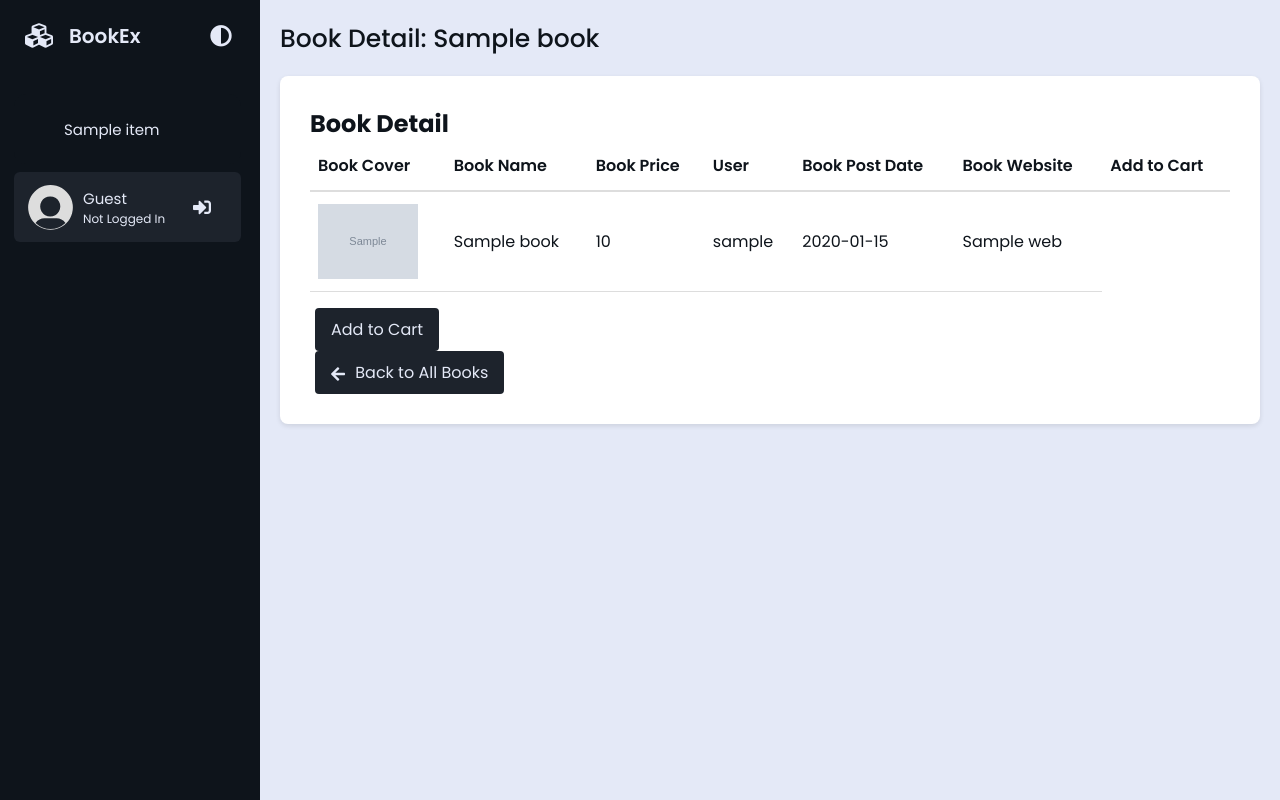
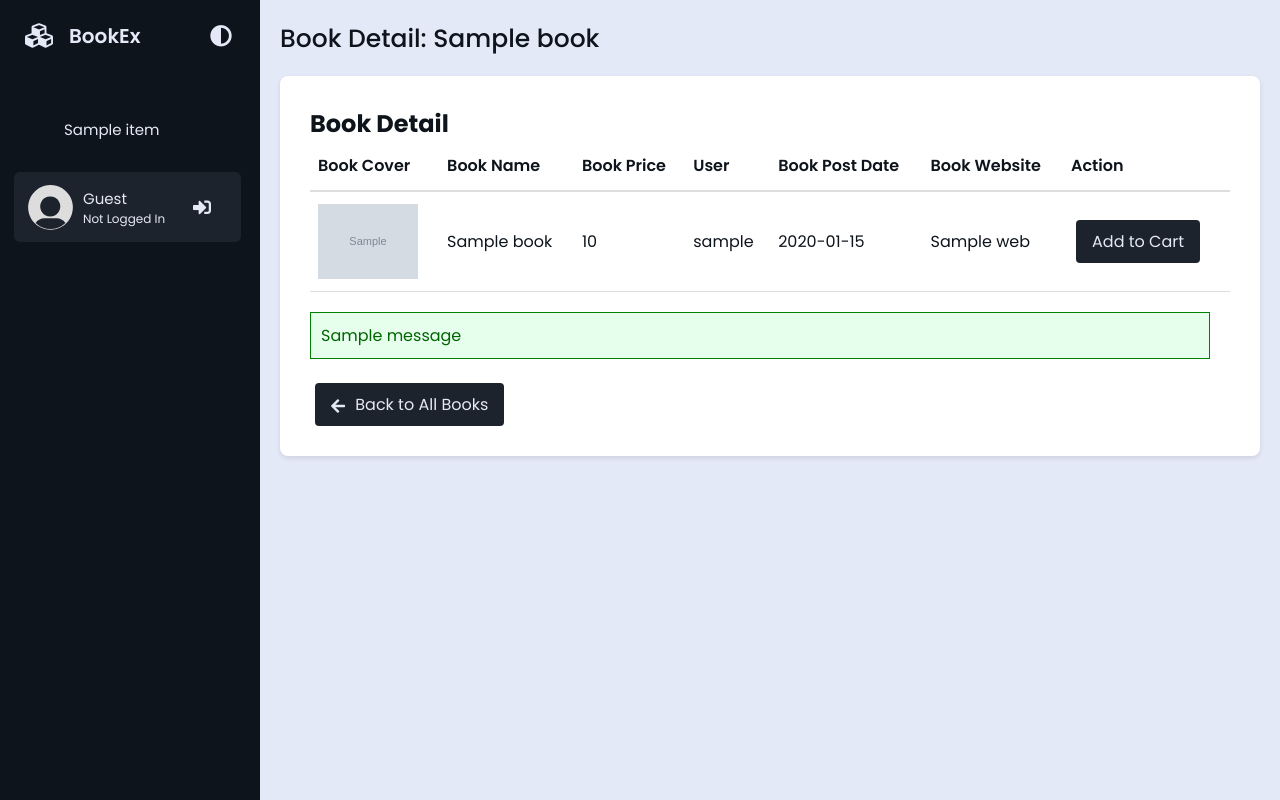
Before and after one commit to Just-ARandomGuy/BookEx, a Django app: template bookEx/templates/bookMng/book_detail.html in a window 1280 px wide. Run offline with Django 3.2, Linux system fonts and the light colour scheme; the template is opened without the code that fills it: most values are stand-ins (such as "Sample title", 1, 10 or a date in 2020); grey boxes marked "Sample" are stand-in pictures; one stand-in notice (Sample message) is shown.

Commit message:
prevent user from adding to cart when not logged in

```diff
--- a/bookEx/templates/bookMng/book_detail.html
+++ b/bookEx/templates/bookMng/book_detail.html
@@ -16,7 +16,7 @@
 			<th> User</th>
 			<th> Book Post Date</th>
 			<th> Book Website</th>
-			<th> Add to Cart</th>
+			<th> Action</th>
 		</tr>
 		</thead>
 		<tbody>
@@ -27,14 +27,23 @@
 			<td> {{ book.username }} </td>
 			<td> {{ book.publishdate }} </td>
 			<td> {{ book.web }} </td>
+			<td>
+				<form method="post" action="{% url 'addtocart' book.id %}">
+					{% csrf_token %}
+					<button type="submit">Add to Cart</button>
+				</form>
+			</td>
 		</tr>
 		</tbody>
 	</table>
 
-	<form method="post" action="{% url 'addtocart' book.id %}">
-		{% csrf_token %}
-		<button type="submit">Add to Cart</button>
-	</form>
+	{% if messages %}
+		<ul class="messages">
+			{% for message in messages %}
+				<li {% if message.tags %} class="{{ message.tags }}"{% endif %}>{{ message }} </li>
+			{% endfor %}
+		</ul>
+	{% endif %}
 
 	{% if origin == 'mybooks' %}
 		<a href="{% url 'mybooks' %}" class="button"> <i class="fas fa-arrow-left"></i> Back to My Books </a>
--- a/bookMng/views.py
+++ b/bookMng/views.py
@@ -165,6 +165,11 @@ def displayCart(request):
 
 def addtocart(request, book_id):
     if request.method == 'POST':
+
+        if not request.user.is_authenticated:
+            messages.error(request, 'You must be logged in to add books to cart!')
+            return redirect('book_detail', book_id=book_id)
+
         book = Book.objects.get(id=book_id)
         cart, created = ShoppingCart.objects.get_or_create(username=request.user)
         cart_item, created = CartItem.objects.get_or_create(cart=cart, item=book)
```
